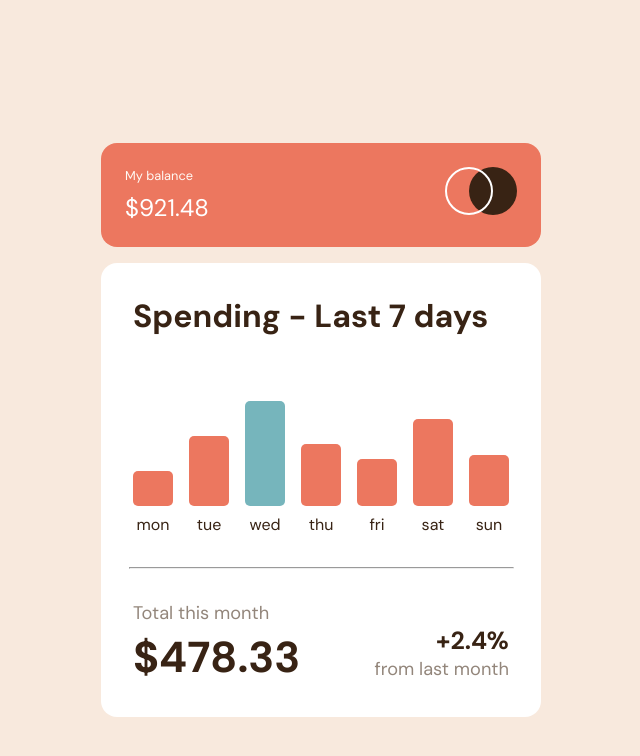
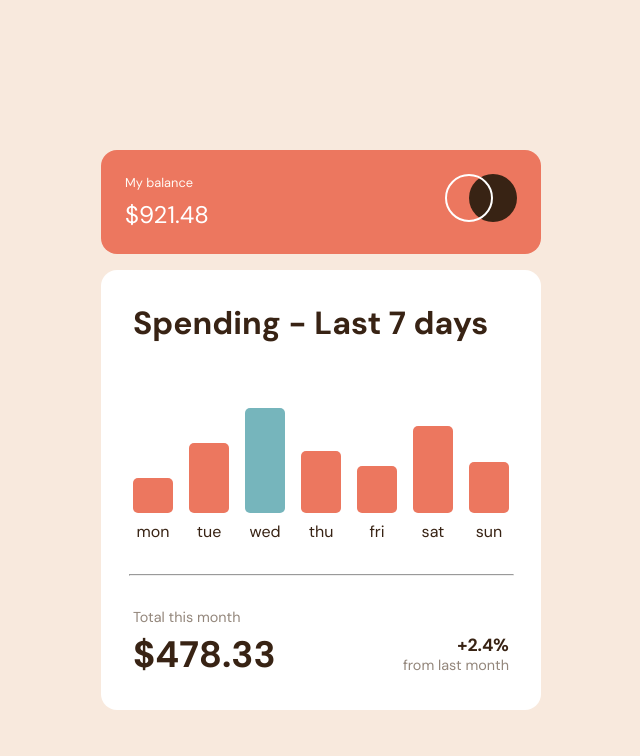
Before and after one commit to stefrotaru/expenses-chart-component, a Vue app: page / in a window 1280 px wide. Shown: the top 756 px of the page, without its empty margins (319-959 px from the left). Built offline with nearby package versions, Linux system fonts and the light colour scheme.

Commit message:
fixed huge text issue in the component's footer

```diff
--- a/src/components/ExpensesMainSpendings.vue
+++ b/src/components/ExpensesMainSpendings.vue
@@ -26,7 +26,7 @@ export default {
     justify-content: space-between;
 }
 .spendings__left-col > p, .spendings__right-col > p {
-    font-size: calc(.5rem + .8vw);
+    font-size: calc(.5rem + .5vw);
     padding-block-end: .25rem;
     color: hsl(28, 10%, 53%);
 }
@@ -36,13 +36,13 @@ export default {
     justify-content: flex-end;
 }
 .spendings__percentage {
-    font-size: calc(.75rem + 1vw);
+    font-size: calc(.7rem + .5vw);
     font-weight: 600;
     align-self: flex-end;
     justify-self: flex-end;
 }
 .spendings__total {
-    font-size: calc(1.5rem + 1.5vw);
+    font-size: calc(1.5rem + 1vw);
     font-weight: 600;
 }
 
```
Also changed, not shown: 7 other files (tests, documents, lock files or other folders).
